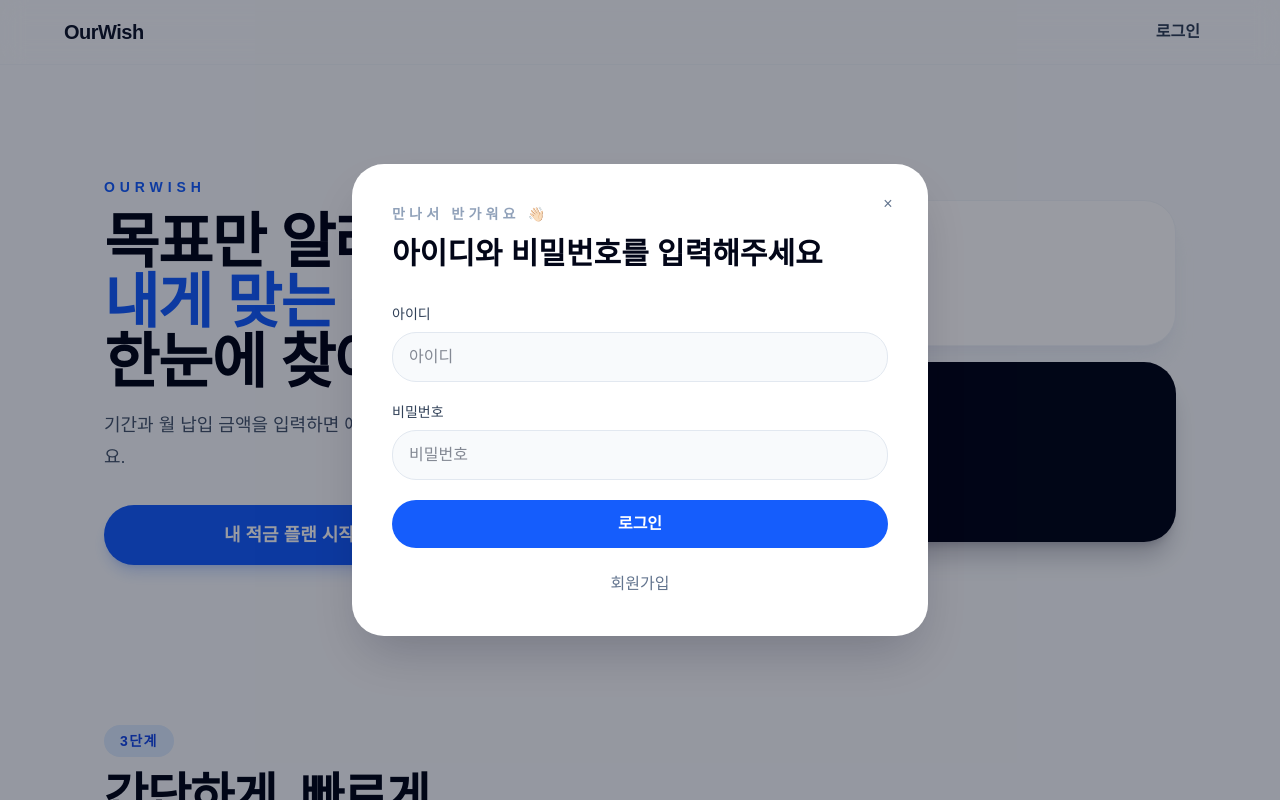
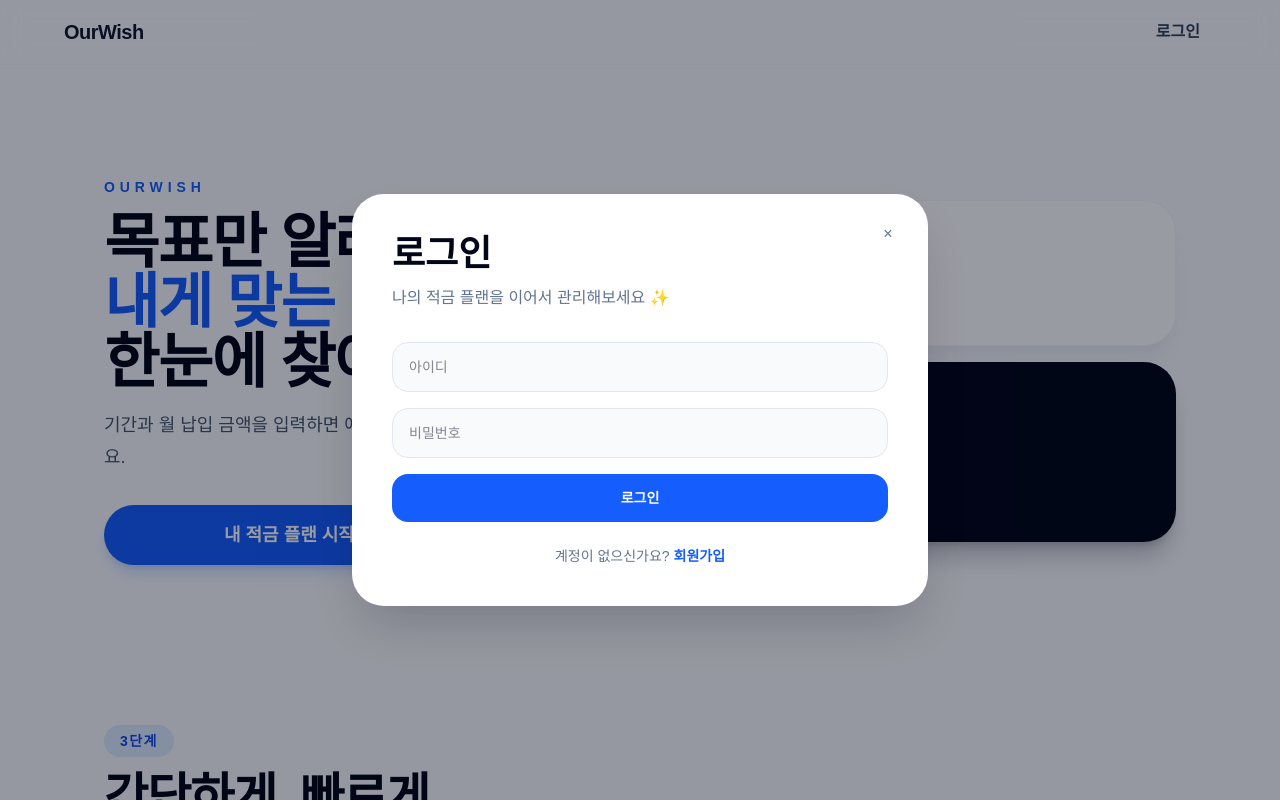
Before and after one commit to Our-Wish/ourwish, a Vue app in the folder frontend_dir/: page / in a window 1280 px wide. Both pictures are taken after a click on the button "로그인". Shown: the top 800 px of the page. Built offline with nearby package versions, Linux system fonts and the light colour scheme; no server answers; a web font is replaced by a local one.

Commit message:
Chore: 로그인 모달 수정

```diff
--- a/frontend_dir/src/components/LoginModal.vue
+++ b/frontend_dir/src/components/LoginModal.vue
@@ -12,40 +12,35 @@
         ×
       </button>
 
-      <div class="space-y-3">
-        <p class="text-sm font-semibold uppercase tracking-[0.3em] text-slate-400">
-          만나서 반가워요 👋🏻
-        </p>
-        <h1 class="text-3xl font-semibold text-slate-950">아이디와 비밀번호를 입력해주세요</h1>
+      <div class="space-y-1">
+        <h1 class="text-4xl font-bold text-slate-950">로그인</h1>
       </div>
 
-      <form @submit.prevent="onSubmit" class="mt-8 space-y-5">
+      <p class="mt-3 text-base text-slate-500">나의 적금 플랜을 이어서 관리해보세요 ✨</p>
+
+      <form @submit.prevent="onSubmit" class="mt-8 space-y-4">
         <div>
-          <label class="mb-2 block text-sm font-medium text-slate-700">아이디</label>
           <!-- TODO: 백엔드 연동 시 type="email" required 로 복구 -->
           <input
             v-model="email"
             type="text"
             placeholder="아이디"
-            class="w-full rounded-3xl border border-slate-200 bg-slate-50 px-4 py-3 text-slate-900 outline-none transition focus:border-blue-500 focus:ring-2 focus:ring-blue-100"
+            class="w-full rounded-2xl border border-slate-200 bg-slate-50 px-4 py-3.5 text-sm text-slate-900 outline-none transition focus:border-blue-500 focus:ring-2 focus:ring-blue-100"
           />
         </div>
 
         <div>
-          <label class="mb-2 block text-sm font-medium text-slate-700">비밀번호</label>
-          <div class="relative">
-            <input
-              v-model="password"
-              type="password"
-              placeholder="비밀번호"
-              class="w-full rounded-3xl border border-slate-200 bg-slate-50 px-4 py-3 text-slate-900 outline-none transition focus:border-blue-500 focus:ring-2 focus:ring-blue-100"
-            />
-          </div>
+          <input
+            v-model="password"
+            type="password"
+            placeholder="비밀번호"
+            class="w-full rounded-2xl border border-slate-200 bg-slate-50 px-4 py-3.5 text-sm text-slate-900 outline-none transition focus:border-blue-500 focus:ring-2 focus:ring-blue-100"
+          />
         </div>
 
         <button
           type="submit"
-          class="w-full rounded-3xl bg-blue-600 px-5 py-3 text-base font-semibold text-white transition hover:bg-blue-500 disabled:cursor-not-allowed disabled:opacity-60"
+          class="w-full rounded-2xl bg-blue-600 px-5 py-3.5 text-sm font-semibold text-white transition hover:bg-blue-500 disabled:cursor-not-allowed disabled:opacity-60"
           :disabled="loading"
         >
           {{ loading ? '로그인 중...' : '로그인' }}
@@ -54,8 +49,9 @@
         <p v-if="errorMessage" class="text-sm text-red-600">{{ errorMessage }}</p>
       </form>
 
-      <div class="mt-6 flex items-center justify-center gap-3 text-m text-slate-500">
-        <button class="transition hover:text-slate-900">회원가입</button>
+      <div class="mt-6 flex items-center justify-center gap-1 text-sm text-slate-500">
+        <span>계정이 없으신가요?</span>
+        <button class="font-semibold text-blue-600 transition hover:text-blue-500">회원가입</button>
       </div>
     </div>
   </div>
```
